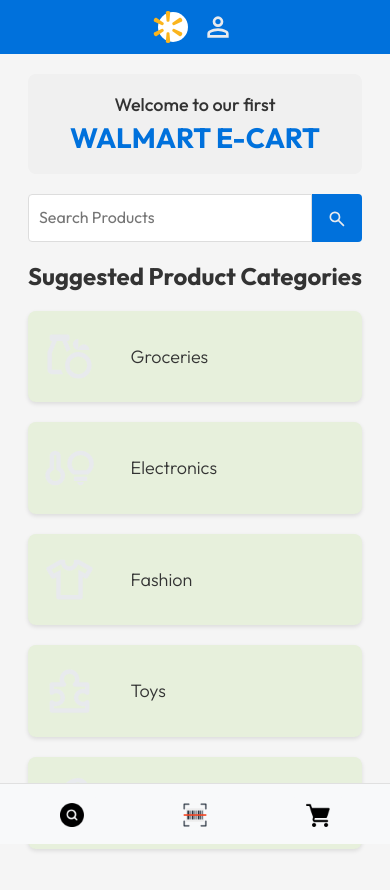
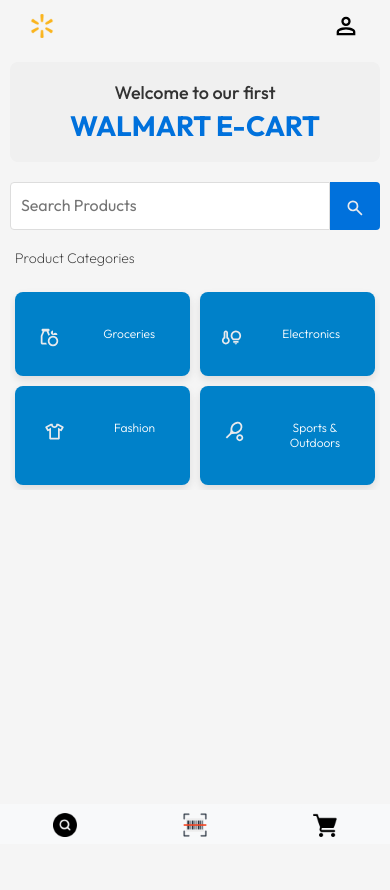
Before and after one commit to zayed-haque/wl-shop, a React (Create React App) app in the folder wl_shop_frontend/: page /home in a window 390 px wide. Shown: the top 890 px of the page. Before the commit the page ends 869 px from the top, so only its background shows below. Built offline with nearby package versions, Linux system fonts and the light colour scheme.

Commit message:
Modified HomePage CSS

```diff
--- a/wl_shop_frontend/src/App.css
+++ b/wl_shop_frontend/src/App.css
@@ -204,25 +204,25 @@
   padding: 0;
 }
 
-.app-header {
+/* .app-header {
   display: flex;
   justify-content: space-between;
   align-items: center;
   padding: 10px;
   background-color: #0071dc;
   color: white;
-}
+} */
 
-.walmart-icon, .user-icon {
-  width: 30px;
-  height: 30px;
+/* .walmart-icon, .user-icon {
+  width: auto;
+  height: auto;
   background-color: white;
   color: #0071dc;
   display: flex;
   justify-content: center;
   align-items: center;
   border-radius: 50%;
-}
+} */
 
 .app-content {
   flex-grow: 1;
@@ -254,11 +254,11 @@
   border-radius: 5px;
 }
 
-.app-footer {
+/* .app-footer {
   display: flex;
   justify-content: space-around;
   padding: 10px;
-  background-color: #f8f9fa;
+  background-color: #ffffff;
   border-top: 1px solid #e0e0e0;
 }
 
@@ -267,4 +267,4 @@
   border: none;
   font-size: 1.5rem;
   color: #0071dc;
-}
+} */
--- a/wl_shop_frontend/src/components/Content.css
+++ b/wl_shop_frontend/src/components/Content.css
@@ -1,7 +1,7 @@
 .app-content {
-  padding: 20px;
+  padding: 10px;
   max-width: 1200px;
-  margin: 0 auto;
+  margin: 0 0;
 }
 
 .welcome-box {
@@ -51,41 +51,78 @@
 }
 
 .categories-section h3 {
-  font-size: 24px;
-  font-weight: bold;
+  font-size: 14px;
+  font-weight: 200;
   margin-bottom: 20px;
+  padding-left:5px ;
+}
+
+.categories-section {
+  padding: 0;
+  height: 100vh;
 }
 
 .categories-grid {
   display: grid;
   grid-template-columns: repeat(auto-fill, minmax(200px, 1fr));
-  gap: 20px;
+  /* grid-template-columns: repeat(2, 1fr); */
+  overflow-y: auto;
+  max-height: 600px; /* Adjust this value as needed */
+  gap: 10px;
+  padding: 5px;
 }
 
 .category-card {
-  border-radius: 8px;
-  overflow: hidden;
-  box-shadow: 0 2px 4px rgba(0, 0, 0, 0.1);
-  transition: transform 0.3s ease;
   display: flex;
   flex-direction: row;
+  /* flex: 0 0 auto; */
+  width: 100%; /* Full width of the container */
+  padding: 0;
+  border-radius: 8px;
+  box-shadow: 0 4px 8px rgba(0, 0, 0, 0.1);
+  text-align: center;
 }
+
 
 .category-card:hover {
   transform: translateY(-5px);
 }
 
 .category-card img {
+  padding-top: 20%;
+  padding-bottom: 10%;
   padding-left: 15px;
-  width: 8vh;
-  height: 10x;
+  width: 100%; /* Full width of the container */
+  height: 10rex;
+  /* width: 38%;
+  height: 10x; */
   object-fit:contain;
 }
 
 .category-card h4 {
-  padding: 35px;
+  padding: 20%;
   margin: 0;
-  font-size: 18px;
+  font-size: 12px;
   font-weight: 300;
   text-align: center;
+  color: white;
 }
+
+/* Media Queries for Responsive Design */
+@media (max-width: 1200px) {
+  .categories-grid {
+    grid-template-columns: repeat(auto-fill, minmax(250px, 1fr));
+  }
+}
+
+@media (max-width: 768px) {
+  .categories-grid {
+    grid-template-columns: repeat(auto-fill, minmax(200px, 1fr));
+  }
+}
+
+@media (max-width: 480px) {
+  .categories-grid {
+    grid-template-columns: repeat(auto-fill, minmax(150px, 1fr));
+  }
+}
--- a/wl_shop_frontend/src/components/Content.js
+++ b/wl_shop_frontend/src/components/Content.js
@@ -3,11 +3,13 @@
 
 function Content() {
   const categories = [
-    { name: 'Groceries', image: '/images/grocery.svg', color: '#E7F0DC' },
-    { name: 'Electronics', image: '/images/electronics.svg', color: '#E7F0DC' },
-    { name: 'Fashion', image: '/images/fashion.svg', color: '#E7F0DC' },
-    { name: 'Toys', image: '/images/toys.svg', color: '#E7F0DC' },
-    { name: 'Sports & Outdoors', image: '/images/sports.svg', color: '#E7F0DC' },
+    { name: 'Groceries', image: '/images/grocery.svg', color: '#0081C9' },
+    { name: 'Electronics', image: '/images/electronics.svg', color: '#0081C9' },
+    { name: 'Fashion', image: '/images/fashion.svg', color: '#0081C9' },
+    // { name: 'Toys', image: '/images/toys.svg', color: '#0081C9' },
+    { name: 'Sports & Outdoors', image: '/images/sports.svg', color: '#0081C9' }
+    // { name: 'Sports & Outdoors', image: '/images/sports.svg', color: '#0081C9' },
+    // { name: 'Sports & Outdoors', image: '/images/sports.svg', color: '#0081C9' },
   ];
 
   return (
@@ -21,7 +23,7 @@
         <button><img src="/images/searchbar.svg" alt="Search" /></button>
       </div>
       <div className="categories-section">
-        <h3>Suggested Product Categories</h3>
+        <h3>Product Categories</h3>
         <div className="categories-grid">
           {categories.map((category, index) => (
             <div className="category-card" key={index} style={{backgroundColor: category.color}}>
--- a/wl_shop_frontend/src/components/Footer.css
+++ b/wl_shop_frontend/src/components/Footer.css
@@ -6,6 +6,7 @@
   bottom: 0;
   left: 0;
   right: 0;
+  transition: border 0.3s ease; /* Smooth transition for border */
 }
 
 .footer-content {
@@ -24,14 +25,38 @@
   cursor: pointer;
   color: #333;
   font-size: 12px;
+  transition: transform 0.3s ease; /* Smooth transition for icon scale */
 }
 
 .footer-button img {
   width: 24px;
   height: 24px;
   margin-bottom: 4px;
+  transition: transform 0.3s ease; /* Smooth transition for icon scale */
 }
 
 .footer-button span {
   text-align: center;
 }
+
+/* Hover effect */
+.footer-button:hover img {
+  transform: scale(1.3); /* Scale icon to 130% of its size */
+}
+
+.footer-button:hover {
+  /* Add additional styles to extend the footer border around the button */
+  position: relative;
+}
+
+.footer-button:hover::before {
+  content: '';
+  position: absolute;
+  top: -5px;
+  left: -5px;
+  right: -5px;
+  bottom: -5px;
+  border: 1px solid #e0e0e0; /* Border color */
+  border-radius: 5px; /* Optional: rounded corners */
+  z-index: -1; /* Place border behind button */
+}
--- a/wl_shop_frontend/src/components/Header.css
+++ b/wl_shop_frontend/src/components/Header.css
@@ -1,13 +1,14 @@
 .app-header {
-    background-color: #0071dc;
+    background-color: #f5f5f5;
     padding: 12px 20px;
+    box-sizing: border-box;
   }
 
   .header-content {
     display: flex;
     align-items: center;
     justify-content: space-between;
-    max-width: 1200px;
+    max-width: 100%;
     margin: 0 auto;
   }
 
@@ -19,13 +20,13 @@
   .walmart-icon img {
     width: 32px;
     height: 32px;
-    margin-right: 10px;
   }
 
   .header-title {
     color: #fff;
     font-size: 20px;
     font-weight: bold;
+    display: none;
   }
 
   .header-actions {
@@ -51,3 +52,24 @@
     height: 32px;
     border-radius: 50%;
   }
+
+  @media (max-width: 768px) {
+    .header-content {
+      padding: 0 10px;
+    }
+
+    .walmart-icon img {
+      width: 24px;
+      height: 24px;
+    }
+
+    .icon-button img {
+      width: 20px;
+      height: 20px;
+    }
+
+    .user-icon img {
+      width: 28px;
+      height: 28px;
+    }
+  }
--- a/wl_shop_frontend/src/components/Header.js
+++ b/wl_shop_frontend/src/components/Header.js
@@ -11,7 +11,7 @@
 
           <div>
           <button className="icon-button user-icon">
-            <img src="images/profile.svg" alt="User" />
+            <img src="images/profile-user.svg" alt="User" />
           </button>
         </div>
       </div>
```
Also changed, not shown: wl_shop_frontend/public/images/profile-user.svg (added).
